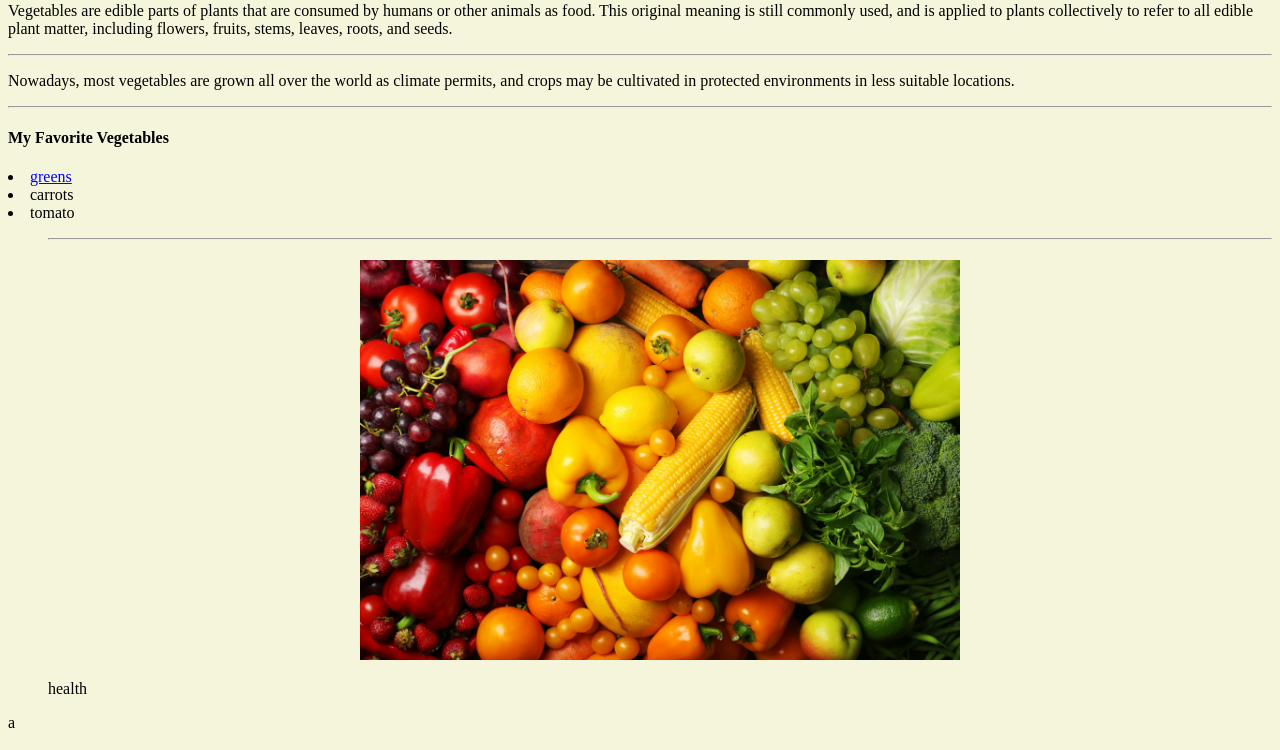
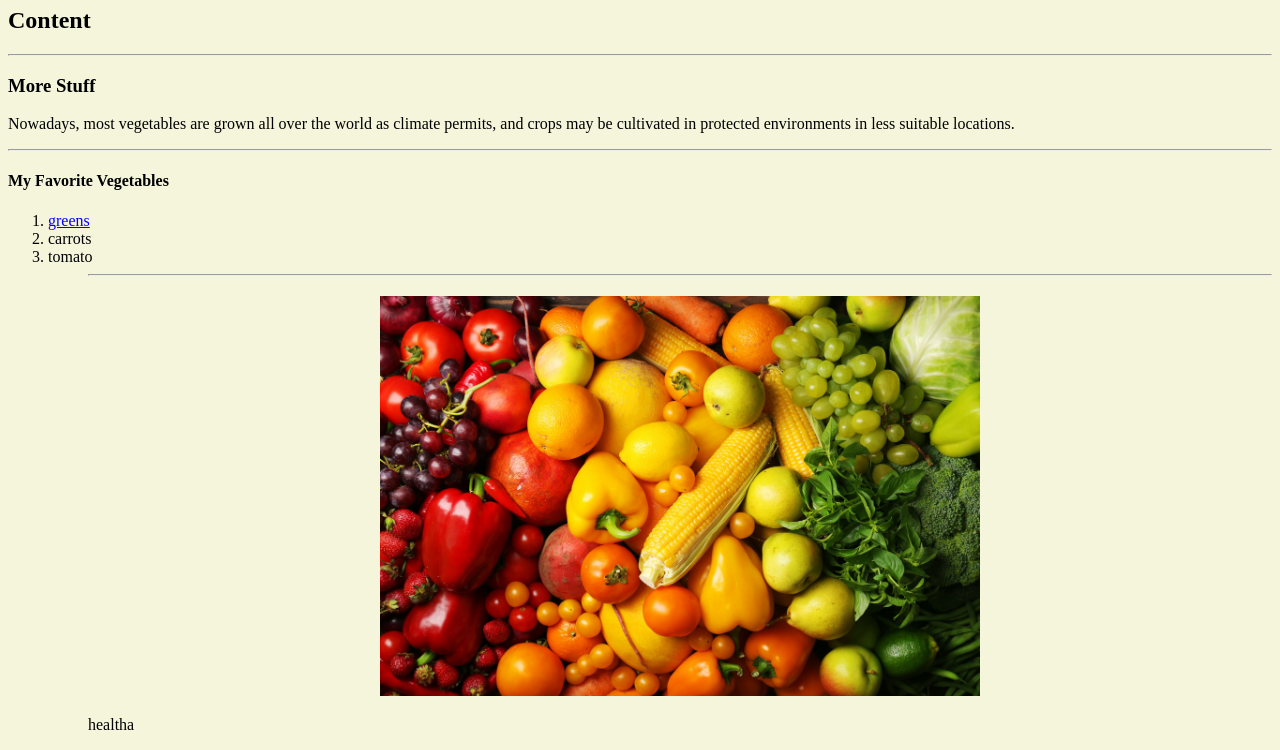
Before and after one commit to shennahinton1/Classprojects-, a plain HTML site: page Intro_html/index.html in a window 1280 px wide. Shown: the part 125-875 px from the top of the page. Drawn offline with Linux system fonts and the light colour scheme.

Commit message:
Update index.html

```diff
--- a/Intro_html/index.html
+++ b/Intro_html/index.html
@@ -1,5 +1,6 @@
 <!DOCTYPE html>
-<html lang="english">
+<p>Vegetables are edible parts of plants that are consumed by humans or other animals as food. This original meaning is still commonly used, and is applied to plants collectively to refer to all edible plant matter, including flowers, fruits, stems, leaves, roots, and seeds.
+<html lang="eng">
 
 <head>
     <meta charset="utf-8">
@@ -24,19 +25,23 @@
 <body>
     <h1>Garden Eats</h1>
     <h2>Content</h2>
-    <p>Vegetables are edible parts of plants that are consumed by humans or other animals as food. This original meaning is still commonly used, and is applied to plants collectively to refer to all edible plant matter, including flowers, fruits, stems, leaves, roots, and seeds.
 <body><p>
 
 <hr>
 
+<h3>More Stuff</h3>
+
 <p>Nowadays, most vegetables are grown all over the world as climate permits, and crops may be cultivated in protected environments in less suitable locations.
+
 <hr>
+
 <h4>My Favorite Vegetables</h4>
-<ul></ul>
+
+<ol>
     <li> <a href="https://www.ars.usda.gov/southeast-area/charleston-sc/vegetable-research/" target="_blank">greens</a></li>
     <li>carrots</li>
     <li>tomato</li>
-<ul>
+<ol>
 <hr>
 <img src="veggies.jpg" alt="vegetables"
     a href="https://www.nutrition.gov/" target="_blank">health</ul>a
```
Lines whose indentation alone changed are shown as unchanged.
